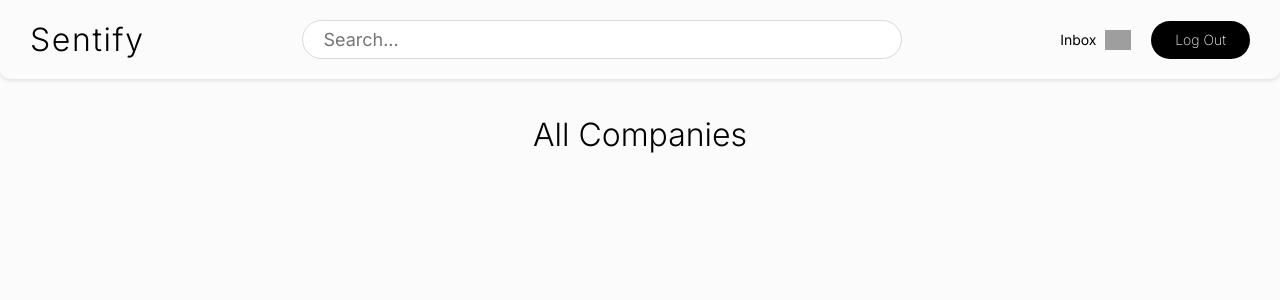
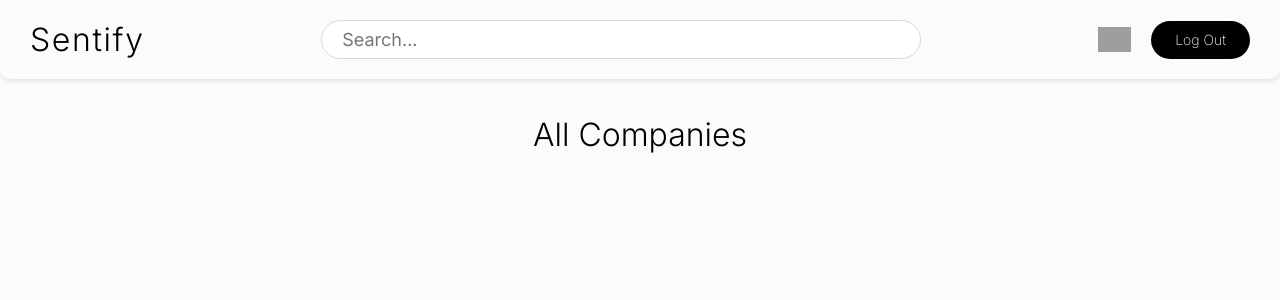
Before and after one commit to hundredhenry/CS261-Project, a Flask app: page /companies/ in a window 1280 px wide; the page is wider, and only the part inside the window is pictured. Shown: the top 300 px of that part. Run offline with Flask 3, Linux system fonts and the light colour scheme; the visitor is signed in with stand-in values (Sample User, id 1); data that the repository does not hold is empty; parts of the project's set-up code (start-up, migrations or seed data) failed here and were passed over; some libraries are stand-ins or nearby versions; grey boxes are pictures that could not be loaded.

Commit message:
inbox icon

```diff
--- a/sentify/website/templates/base.html
+++ b/sentify/website/templates/base.html
@@ -28,8 +28,7 @@
       <div class="navbar-buttons">
           {% if current_user.is_authenticated %}
             <a href="/inbox" class="navbar-button navbar-inbox-link" style="display: flex; align-items: center; gap: 8px; background-color: transparent; color: black; padding: 0;">
-              <span style="font-weight: 400;">Inbox</span>
-              <img src="https://cdn.animaapp.com/projects/65db38b26cce403ea94fca79/releases/65ddd3ea6e99010013567b00/img/message-mail.svg" alt="Message-Mail" style="height: 20px;">
+              <img src="https://cdn-icons-png.flaticon.com/512/1159/1159627.png" alt="Message-Mail" style="height: 25px;">
             </a>
             <a href="/logout" class="navbar-button">Log Out</a>
           {% else %}
```
